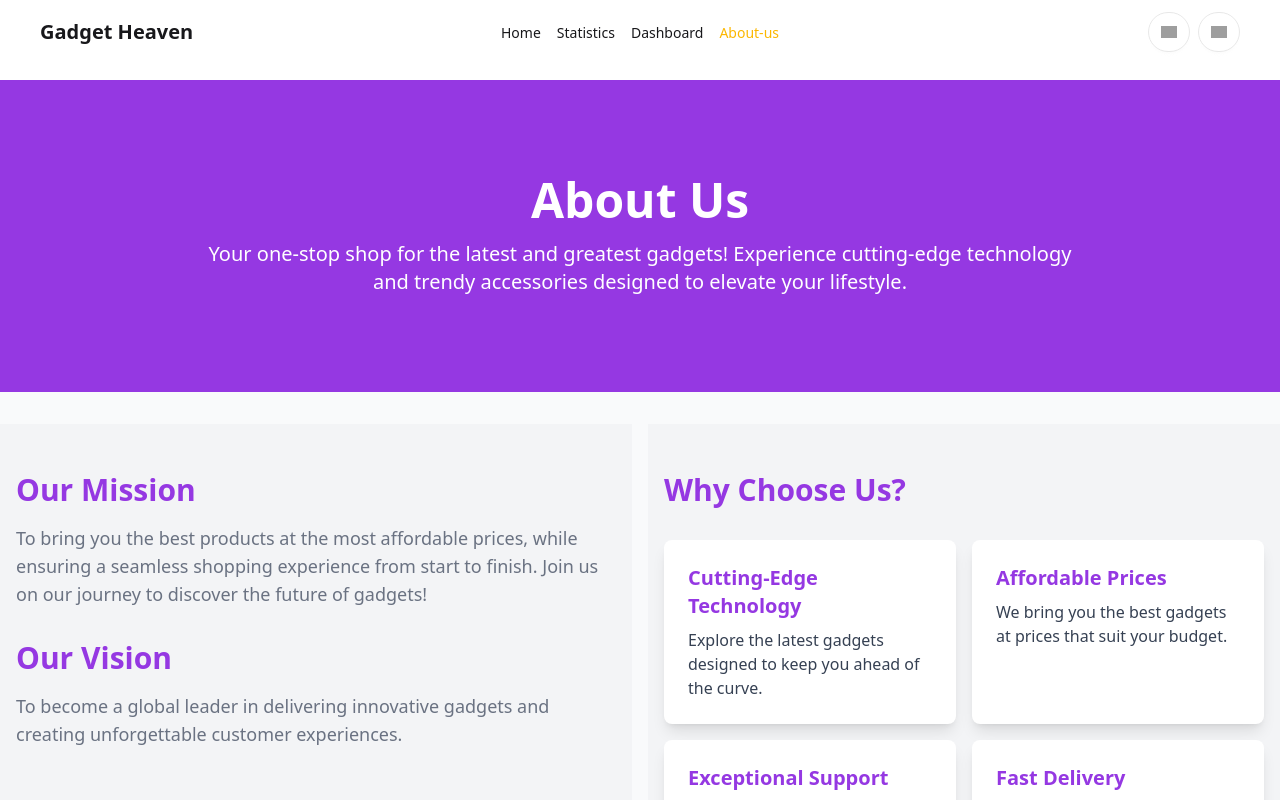
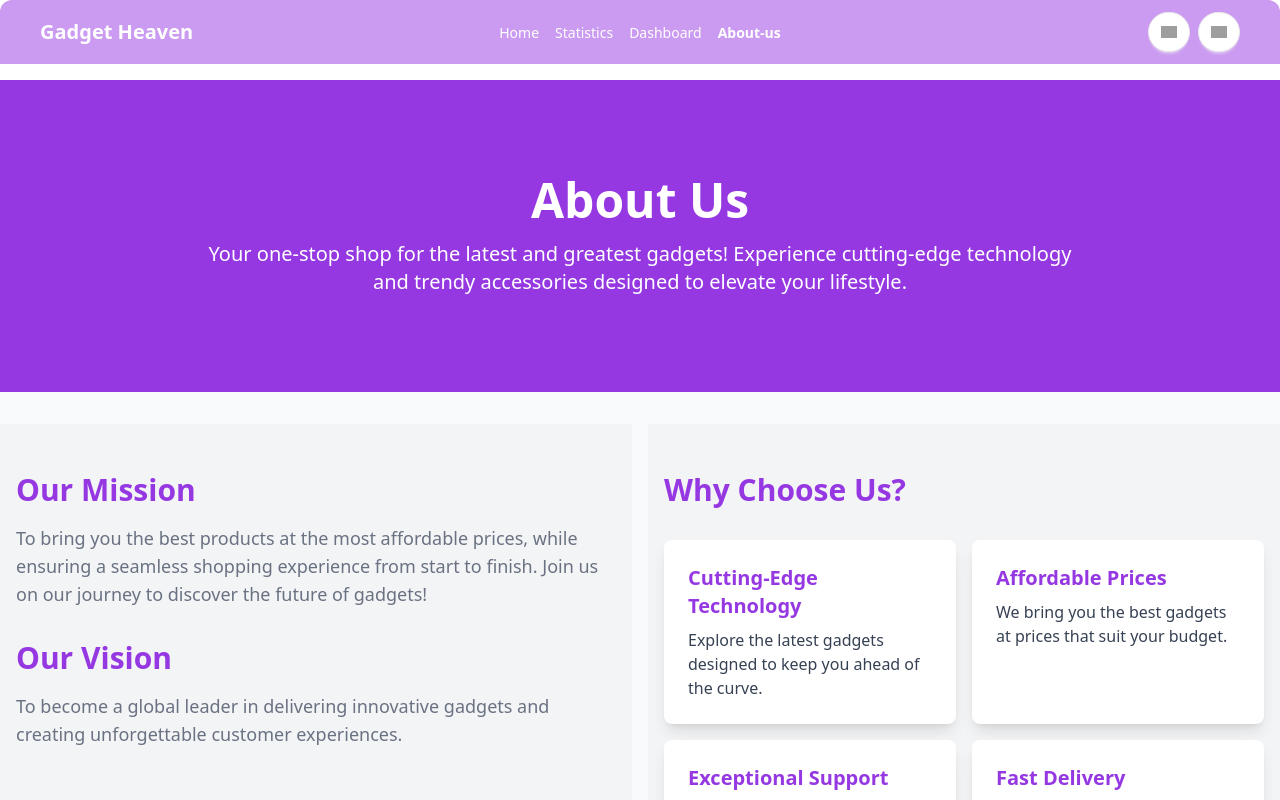
Before and after one commit to zabirarkam27/assignment_08_Gadget_Heaven, a React (Vite) app: page /about-us in a window 1280 px wide. Shown: the top 800 px of the page. Built offline with nearby package versions, Linux system fonts and the light colour scheme; grey boxes are pictures that could not be loaded.

Commit message:
fix navbar color & others

```diff
--- a/src/Pages/AboutUs.jsx
+++ b/src/Pages/AboutUs.jsx
@@ -1,6 +1,10 @@
+import { Helmet } from "react-helmet-async";
 const AboutUs = () => {
   return (
     <div>
+      <Helmet>
+        <title>Gadget Heaven || About Us</title>
+      </Helmet>
       {/* heading */}
       <div className="w-full bg-[#9538E2] text py-24 px-4">
         <div className="max-w-4xl mx-auto text-white text-center">
--- a/src/components/Navbar.jsx
+++ b/src/components/Navbar.jsx
@@ -3,7 +3,7 @@ import { Link, NavLink } from "react-router-dom";
 const Navbar = () => {
   return (
     <div>
-      <div className="navbar px-4 md:px-10 z-50 top-0 left-0 right-0 fixed backdrop-blur-xl rounded-t-xl w-full">
+      <div className="navbar px-4 md:px-10 z-50 top-0 left-0 right-0 fixed backdrop-blur-xl bg-[#9538E2]/50 text-white rounded-t-xl w-full">
         <div className="navbar-start">
           <div className="dropdown">
             <div tabIndex={0} role="button" className="btn btn-ghost lg:hidden">
@@ -24,11 +24,11 @@ const Navbar = () => {
             </div>
             <ul
               tabIndex={0}
-              className="menu menu-sm dropdown-content bg-base-100 rounded-box z-[1] mt-3 w-52 p-2 shadow"
+              className="menu menu-sm dropdown-content bg-[#b76ef3] text-white rounded-box z-[1] mt-3 w-52 p-2 shadow"
             >
               <NavLink
                 className={({ isActive }) =>
-                  `${isActive ? "text-warning" : "hover:text-[#e3c7fa]"}`
+                  `${isActive ? "text-white font-bold" : "hover:text-gray-200"}`
                 }
                 to="/"
               >
@@ -36,7 +36,7 @@ const Navbar = () => {
               </NavLink>
               <NavLink
                 className={({ isActive }) =>
-                  `${isActive ? "text-warning" : "hover:text-[#e3c7fa]"}`
+                  `${isActive ? "text-white font-bold" : "hover:text-gray-200"}`
                 }
                 to="/statistics"
               >
@@ -44,7 +44,7 @@ const Navbar = () => {
               </NavLink>
               <NavLink
                 className={({ isActive }) =>
-                  `${isActive ? "text-warning" : "hover:text-[#e3c7fa]"}`
+                  `${isActive ? "text-white font-bold" : "hover:text-gray-200"}`
                 }
                 to="/dashboard"
               >
@@ -52,7 +52,7 @@ const Navbar = () => {
               </NavLink>
               <NavLink
                 className={({ isActive }) =>
-                  `${isActive ? "text-warning" : "hover:text-[#e3c7fa]"}`
+                  `${isActive ? "text-white font-bold" : "hover:text-gray-200"}`
                 }
                 to="/about-us"
               >
@@ -71,7 +71,7 @@ const Navbar = () => {
           <ul className="menu menu-horizontal space-x-4 px-1">
             <NavLink
               className={({ isActive }) =>
-                `${isActive ? "text-warning" : "hover:text-[#e3c7fa]"}`
+                `${isActive ? "text-white font-bold" : "hover:text-gray-200"}`
               }
               to="/"
             >
@@ -79,7 +79,7 @@ const Navbar = () => {
             </NavLink>
             <NavLink
               className={({ isActive }) =>
-                `${isActive ? "text-warning" : "hover:text-[#e3c7fa]"}`
+                `${isActive ? "text-white font-bold" : "hover:text-gray-200"}`
               }
               to="/statistics"
             >
@@ -87,7 +87,7 @@ const Navbar = () => {
             </NavLink>
             <NavLink
               className={({ isActive }) =>
-                `${isActive ? "text-warning" : "hover:text-[#e3c7fa]"}`
+                `${isActive ? "text-white font-bold" : "hover:text-gray-200"}`
               }
               to="/dashboard"
             >
@@ -95,7 +95,7 @@ const Navbar = () => {
             </NavLink>
             <NavLink
               className={({ isActive }) =>
-                `${isActive ? "text-warning" : "hover:text-[#e3c7fa]"}`
+                `${isActive ? "text-white font-bold" : "hover:text-gray-200"}`
               }
               to="/about-us"
             >
```
Also changed, not shown: public/README.md, 1 other file (tests, documents, lock files or other folders).
